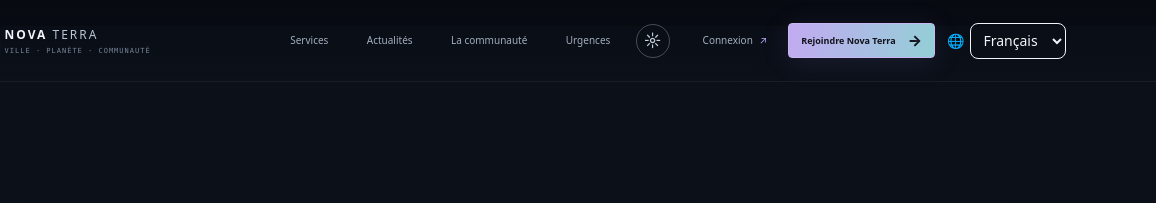
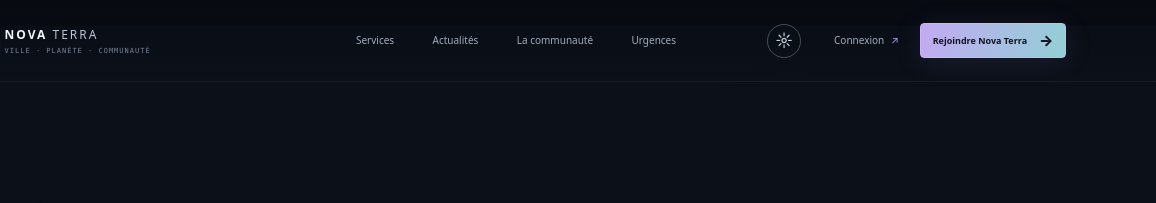
Before and after one commit to wilyam01/concourswebcup2026, a website: page index.html in a window 1280 px wide. Shown: the top 203 px of the page, 124-1280 px from the left. Drawn offline with Linux system fonts and the light colour scheme.

Commit message:
feat: consolidate language picker and add locales

```diff
--- a/accessibility.js
+++ b/accessibility.js
@@ -18,7 +18,7 @@
   dialog.setAttribute('aria-labelledby', 'a11yTitle');
   dialog.innerHTML = `
     <div class="a11y-dialog-heading"><div><p class="a11y-kicker">NOVA TERRA · CONFORT DE LECTURE</p><h2 id="a11yTitle">Langue et accessibilité</h2></div><button class="a11y-close" type="button" aria-label="Fermer les préférences">×</button></div>
-    <label class="a11y-setting" for="interfaceLanguage"><span><b>Langue de l’interface</b><small>Choisis la langue des commandes et repères.</small></span><select id="interfaceLanguage"><option value="fr">Français</option><option value="en">English</option></select></label>
+    <label class="a11y-setting" for="interfaceLanguage"><span><b>Langue de l’interface</b><small>Choisis une langue pour l’interface.</small></span><select id="interfaceLanguage"><option value="fr">🇫🇷 Français</option><option value="en">🇬🇧 English</option><option value="zh">🇨🇳 中文 (Mandarin)</option><option value="es">🇪🇸 Español</option><option value="it">🇮🇹 Italiano</option><option value="pt">🇵🇹 Português</option><option value="de">🇩🇪 Deutsch</option></select></label>
     <label class="a11y-contrast-setting" for="highContrast"><span><b>Contraste élevé</b><small>Renforce les contours et la lisibilité.</small></span><input id="highContrast" type="checkbox" /></label>
     <label class="a11y-setting a11y-color-setting" for="colorVisionMode"><span><b>Palette de couleurs</b><small>Choisis des repères mieux différenciés pour le daltonisme.</small></span><select id="colorVisionMode"><option value="normal">Standard</option><option value="safe">Daltonisme · contrastée</option></select></label>
     <label class="a11y-contrast-setting" for="simplifiedInterface"><span><b>Interface simplifiée</b><small>Allège les décors et facilite le repérage.</small></span><input id="simplifiedInterface" type="checkbox" /></label>
@@ -48,7 +48,7 @@
   let language = safeRead(storageKeys.language, 'fr');
   let contrast = safeRead(storageKeys.contrast, 'off') === 'on';
   let textSize = safeRead(storageKeys.textSize, 'normal');
-  if (!['fr', 'en'].includes(language)) language = 'fr';
+  if (!['fr', 'en', 'zh', 'es', 'it', 'pt', 'de'].includes(language)) language = 'fr';
   if (!['normal', 'large', 'largest'].includes(textSize)) textSize = 'normal';
   const languageSelect = dialog.querySelector('#interfaceLanguage');
   const contrastToggle = dialog.querySelector('#highContrast');
--- a/index.html
+++ b/index.html
@@ -95,8 +95,6 @@
   </main>
 
   <footer class="public-footer"><a class="public-brand footer-brand" href="#accueil"><span class="brand-symbol"><i></i><i></i><i></i><i></i></span><span><b>NOVA <em>TERRA</em></b><small>VILLE · PLANÈTE · COMMUNAUTÉ</small></span></a><p>Prendre soin de notre monde, ensemble.</p><div class="footer-links"><a href="#services">Services</a><a href="#actualites">Actualités</a><a href="dashboard.html">Espace citoyen ↗</a><a href="contact/index.html">Contact citoyen</a><a href="agent/dashboard/index.html">Espace agent ↗</a></div><span class="footer-copy">© 2089 VILLE DE NOVA TERRA · FAIT POUR NOTRE AVENIR</span></footer>
-
-  <script src="language.js"></script>
   <script src="config.js"></script>
   <script src="api-client.js"></script>
   <script src="nova-terra.js?v=demo-request-normalization-2"></script>
```
Also changed, not shown: agent/dashboard/index.html (+0 -1 lines), connexion.html (+0 -1 lines), contact/index.html (+0 -1 lines), dashboard.html (+0 -1 lines), inscription.html (+0 -1 lines), presentation.html (+0 -1 lines).
